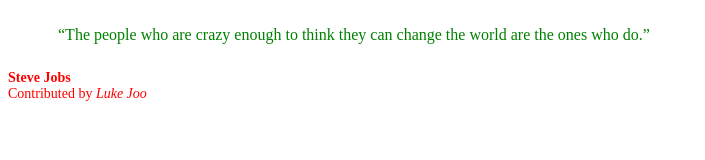
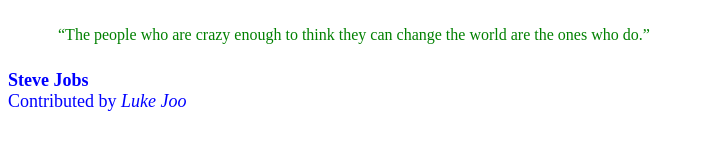
Before and after one commit to ljoo0310/ljoo0310.github.io, a plain HTML site: page quote.html in a window 1280 px wide. Shown: the whole page, without its empty margins (0-705 px from the left). Drawn offline with Linux system fonts and the light colour scheme.

Commit message:
no local style

```diff
--- a/quote.html
+++ b/quote.html
@@ -22,7 +22,7 @@
   <blockquote cite="https://www.quora.com/What-are-some-famous-quotes-or-quotes-by-famous-people-regarding-change-and-changing-your-life">
     <q>The people who are crazy enough to think they can change the world are the ones who do.</q>
   </blockquote>
-  <div style="color:red; font-size:14px">
+  <div>
     <Strong>Steve Jobs</strong>
     <br>Contributed by <em>Luke Joo</em>
   </div>
```
